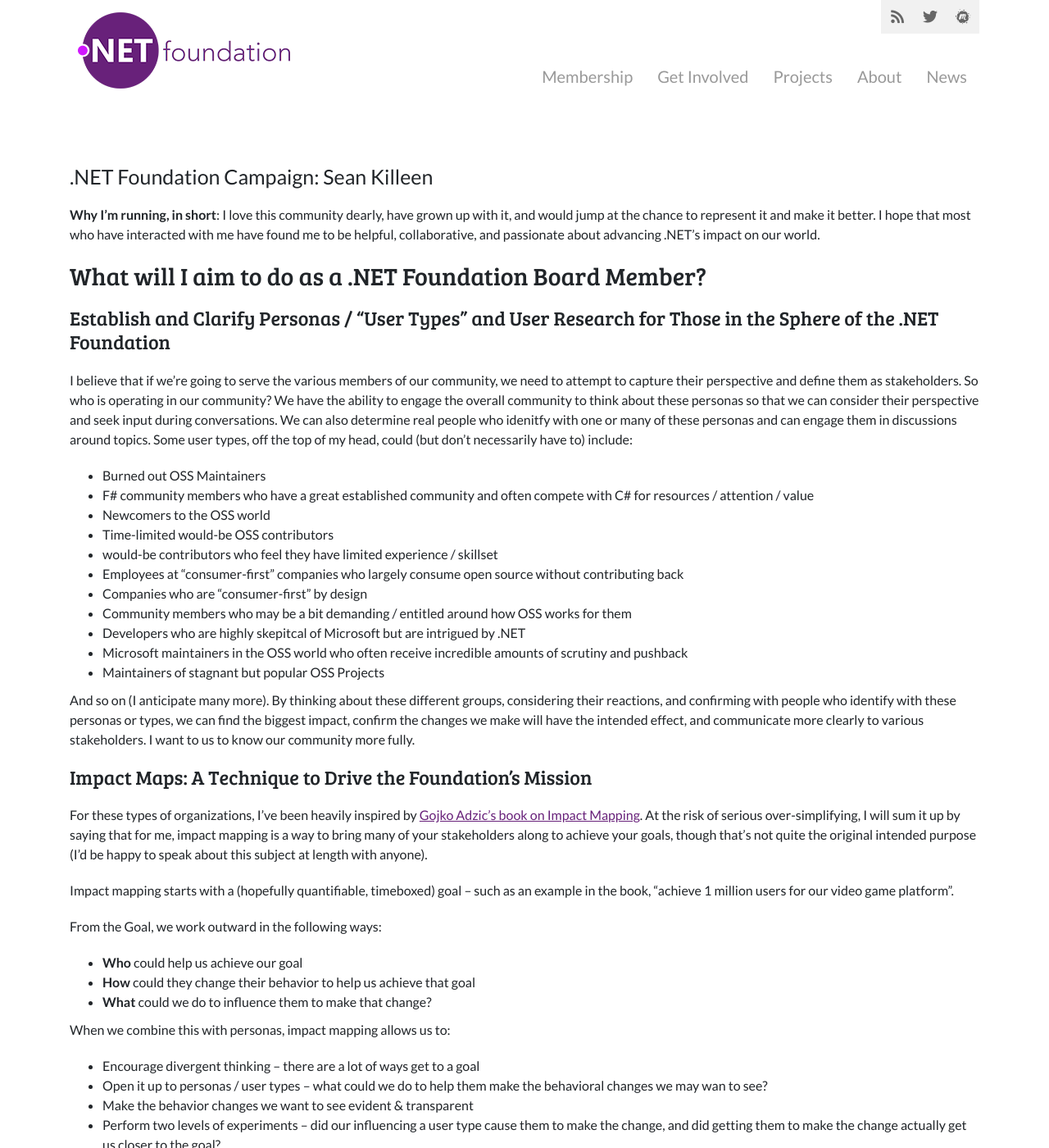
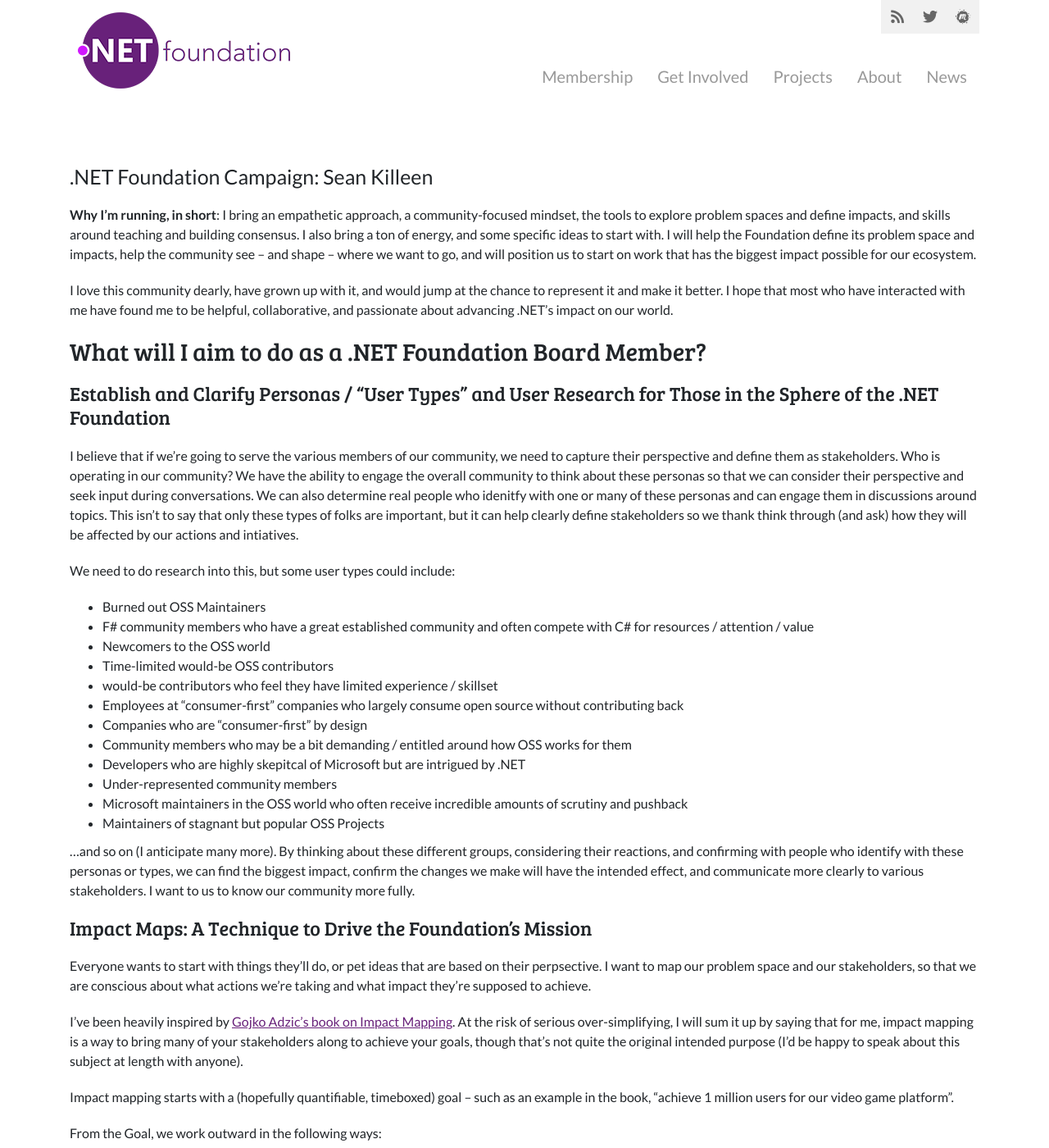
Before and after one commit to dotnet-foundation/election, a Jekyll site: the page built from _campaign-2019/sean-killeen.md, in a window 1280 px wide and 1400 px high. Shown: the whole window at 82% size. Built offline with Jekyll 4.4.1, drawn with Linux system fonts in a browser that asks for light colours; nearby versions of some CDN libraries; comment, search, counter and statistics services are not loaded; some of the changed text lies outside the part shown.

Commit message:
Changes based on feedback

```diff
--- a/_campaign-2019/sean-killeen.md
+++ b/_campaign-2019/sean-killeen.md
@@ -6,13 +6,17 @@ image: https://avatars3.githubusercontent.com/u/2148318
 
 # .NET Foundation Campaign: Sean Killeen
 
-**Why I'm running, in short**: I love this community dearly, have grown up with it, and would jump at the chance to represent it and make it better. I hope that most who have interacted with me have found me to be helpful, collaborative, and passionate about advancing .NET's impact on our world.
+**Why I'm running, in short**: I bring an empathetic approach, a community-focused mindset, the tools to explore problem spaces and define impacts, and skills around teaching and building consensus. I also bring a ton of energy, and some specific ideas to start with. I will help the Foundation define its problem space and impacts, help the community see -- and shape -- where we want to go, and will position us to start on work that has the biggest impact possible for our ecosystem.
+
+I love this community dearly, have grown up with it, and would jump at the chance to represent it and make it better. I hope that most who have interacted with me have found me to be helpful, collaborative, and passionate about advancing .NET's impact on our world.
 
 ## What will I aim to do as a .NET Foundation Board Member?
 
 ### Establish and Clarify Personas / "User Types" and User Research for Those in the Sphere of the .NET Foundation
 
-I believe that if we're going to serve the various members of our community, we need to attempt to capture their perspective and define them as stakeholders. So who is operating in our community? We have the ability to engage the overall community to think about these personas so that we can consider their perspective and seek input during conversations. We can also determine real people who idenitfy with one or many of these personas and can engage them in discussions around topics. Some user types, off the top of my head, could (but don't necessarily have to) include:
+I believe that if we're going to serve the various members of our community, we need to capture their perspective and define them as stakeholders. Who is operating in our community? We have the ability to engage the overall community to think about these personas so that we can consider their perspective and seek input during conversations. We can also determine real people who idenitfy with one or many of these personas and can engage them in discussions around topics. This isn't to say that only these types of folks are important, but it can help clearly define stakeholders so we thank think through (and ask) how they will be affected by our actions and intiatives.
+
+We need to do research into this, but some user types could include:
 
 * Burned out OSS Maintainers
 * F# community members who have a great established community and often compete with C# for resources / attention / value
@@ -23,14 +27,17 @@ I believe that if we're going to serve the various members of our community, we
 * Companies who are "consumer-first" by design
 * Community members who may be a bit demanding / entitled around how OSS works for them
 * Developers who are highly skepitcal of Microsoft but are intrigued by .NET
+* Under-represented community members
 * Microsoft maintainers in the OSS world who often receive incredible amounts of scrutiny and pushback
 * Maintainers of stagnant but popular OSS Projects
 
-And so on (I anticipate many more). By thinking about these different groups, considering their reactions, and confirming with people who identify with these personas or types, we can find the biggest impact, confirm the changes we make will have the intended effect, and communicate more clearly to various stakeholders. I want to us to know our community more fully.
+...and so on (I anticipate many more). By thinking about these different groups, considering their reactions, and confirming with people who identify with these personas or types, we can find the biggest impact, confirm the changes we make will have the intended effect, and communicate more clearly to various stakeholders. I want to us to know our community more fully.
 
 ### Impact Maps: A Technique to Drive the Foundation's Mission
 
-For these types of organizations, I've been heavily inspired by [Gojko Adzic's book on Impact Mapping](https://www.impactmapping.org/book.html). At the risk of serious over-simplifying, I will sum it up by saying that for me, impact mapping is a way to bring many of your stakeholders along to achieve your goals, though that's not quite the original intended purpose (I'd be happy to speak about this subject at length with anyone).
+Everyone wants to start with things they'll do, or pet ideas that are based on their perpsective. I want to map our problem space and our stakeholders, so that we are conscious about what actions we're taking and what impact they're supposed to achieve.
+
+I've been heavily inspired by [Gojko Adzic's book on Impact Mapping](https://www.impactmapping.org/book.html). At the risk of serious over-simplifying, I will sum it up by saying that for me, impact mapping is a way to bring many of your stakeholders along to achieve your goals, though that's not quite the original intended purpose (I'd be happy to speak about this subject at length with anyone).
 
 Impact mapping starts with a (hopefully quantifiable, timeboxed) goal -- such as an example in the book, "achieve 1 million users for our video game platform".
 
@@ -48,7 +55,7 @@ When we combine this with personas, impact mapping allows us to:
 * Perform two levels of experiments -- did our influencing a user type cause them to make the change, and did getting them to make the change actually get us closer to the goal?
 * Get us to quantify things we might not otherwise have quantified
 
-I'd love to create impact mapping around:
+I will work to create impact mapping around topics such as:
 
 * "Increase .NET OSS Maintainer Happiness Outside of the Foundation"
 * "Increase OSS Contributions"
@@ -57,9 +64,15 @@ I'd love to create impact mapping around:
 * "Add x amount more .NET Foundation Members"
 * "Ensure Sustainable .NET OSS Development" (though I'd want to make that more concrete in some ways)
 
+I am passionate about all these topics and more, but I feel they need to be defined, mapped and validated by the community if we're going to really move the needle on improving things.
+
 **An Example**
 
 [I started one here](https://mm.tt/1231198148?t=SYw6GdceY6) just to provide an idea of how these sorts of maps might start to take shape.
+
+### Define the "Problem Space"
+
+I believe the inaugural mission of the Board of Directors has to be to explore and clarify what the "problem space" is. Too often, folks in our line of work are prone to solutioning. I will ensure we first encourage divergent thinking to capture a number of different ideas, and that we share this problem space with the community more broadly, so that the community and foundation members have a transparent view into where they may be able to contribute to the Foundation's impact.
 
 ### I've got a ton of ideas
 
@@ -71,7 +84,10 @@ Throwing some examples of these out here now:
 * A toolset to help enterprises understand how much OSS actually helps them (by analyzing their used nuget packages)
 * Establishing "bat-signal teams" of foundation & community members. When an OSS maintainer is underwater, burning out, or needs some support, they can turn on the bat signal and get some help, pronto.
 * On-boarding mentoring sessions (Twitch, gchat, etc.) that gives developers who are interested but inexperienced a natural apprenticeship into OSS
-* Establishing a "Foundation-approved" process for companies to donate time/money to OSS and finding ways to publicly thank those that to
+* Establishing a "Foundation-approved" process for companies to donate time/money to OSS and finding ways to publicly thank those that do
+* A portfolio system of GitHub contributions at an organizational level, so companies can proudly show their support for OSS in a detailed way
+* Surfacing the great work of community projects such as [Discover .NET](https://discoverdot.net/) and [BuiltWith.NET](https://builtwithdot.net/), and the contents within.
+* Providing a way for companies to see where they are relative to their peers in the OSS journey and to understand where the benefits are in evolving their OSS commitments
 
 ## Why I'm Running (the long version)
 
@@ -89,18 +105,19 @@ But honestly, the biggest reason?
 ## Why Me Specifically?
 
 * **A quick word on some earlier comments**: My original comments [can be found here](https://github.com/dotnet-foundation/election/blob/1693cca3f2eab8f8960c56630a846418955c1dfc/_campaign-2019/sean-killeen.md) (I believe in transparency), but I had the chance to do some learning in public and I think it's only fair that I share that learning here. I made a comment that I didn't want to see a board made up of all white guys. While I was speaking to wanting larger representation, I also wasn't appropriately appreciating that this often makes folks feel devalued for the other things they bring to the ecosystem beyond their identity, which is a crappy feeling I didn't intend to convey. But also it doesn't make the bigger idea clear enough, which is that **no matter who is on the board, we should (and I will) be working to listen to and represent all members of the community**. By speaking to this on the surface, I was doing a disservice to what I really wanted to say about it, which is that as a board member I see my first duty as listening to and representing everyone's many varied experiences, cultures, and backgrounds. So yeah, I have to say I messed up about my approach there and I'm grateful to the folks who engaged with me or the subject of why that particular sort of statement did not at all have the effect I intended.
+* **I don't shy away from big challenges**: I have served as the technical lead on a project dubbed "more complex than the moon landing" by industry analysts. I have affected cultural change at organizations large and small, and I am most energized in areas where I can make as big a positive impact as possible.
+* **I firmly believe in servant leadership**: The way to lead is to support, to empathize, to grow others, and to draw a connection between the goals of an organization and how others can contribute to those goals.
 * **I'm a teacher at heart:** At my current employer, in additional to technical leadership across clients, I train software developers and testers from all over on agile principles and practices (the mindset, not the prescriptive guidance) and how to apply better approaches to their software development. I have a sense of how to reach people, and also some of the broader themes that folks may struggle with as they attempt to level up their software development & OSS knowledge.
 * **I'm _not_ a famous community member**: I say this half-jokingly, but I do think it's important to an extent. I think I have a perspective and community that often reflects the day-to-day challenges of moving things forward, and therefore I may be able to find ways to move folks forward from where they are.
 
 ## My .NET Contributions
-I am by no means as well-known as many of the members here. But that hasn't stopped me from contributing in my own ways.
 
 * I maintain a tiny link-shortener project called [xluhco](http://github.com/excellalabs/xluhco)
 * During [a kerfuffle around including the Paket package manager in the nuget gallery](https://github.com/NuGet/NuGetGallery/pull/4437), I [created a Chrome extension](https://github.com/SeanKilleen/paket-attacket) to allow the expected result in the interim while things were discussed.
 * I've contributed to [Akka.NET](https://github.com/akkadotnet/akka.net/pulls?utf8=%E2%9C%93&q=is%3Apr+author%3ASeanKilleen+is%3Aclosed+is%3Amerged) and [its web site](https://github.com/akkadotnet/getakka.net/pulls?utf8=%E2%9C%93&q=is%3Apr+author%3ASeanKilleen+is%3Aclosed+is%3Amerged), [The .NET Core Workshop](https://github.com/dotnet-presentations/aspnetcore-app-workshop/pulls?utf8=%E2%9C%93&q=is%3Apr+author%3ASeanKilleen+is%3Aclosed+is%3Amerged), [Octokit.NET](https://github.com/octokit/octokit.net/pulls?utf8=%E2%9C%93&q=is%3Apr+author%3ASeanKilleen+is%3Aclosed+is%3Amerged), [ASP.NET docs](https://github.com/aspnet/docs/pulls?utf8=%E2%9C%93&q=is%3Apr+author%3ASeanKilleen+is%3Aclosed+is%3Amerged), [Up-for-grabs.net](https://github.com/up-for-grabs/up-for-grabs.net/pulls?utf8=%E2%9C%93&q=is%3Apr+author%3ASeanKilleen+is%3Aclosed+is%3Amerged), [the RavenDB book](https://github.com/ravendb/book/pulls?utf8=%E2%9C%93&q=is%3Apr+author%3ASeanKilleen+is%3Aclosed+is%3Amerged), [fixed VB syntax highlighting on the office docs](https://github.com/OfficeDev/office-content/pull/3), [Refit](https://github.com/reactiveui/refit/pull/451), [Discover.NET](https://github.com/daveaglick/discoverdotnet/pulls?utf8=%E2%9C%93&q=is%3Apr+author%3ASeanKilleen+is%3Aclosed+is%3Amerged)    (I know this because of a tool I'm working on OSSing called PortfoliOSS)
 * I have a number of [blog posts](https://SeanKilleen.com), [talks](http://SeanKilleen.com/Presentations), and [AMAs](https://github.com/SeanKilleen/ama) where I attempt to give back knowledge that I have or share what I learn.
 
-More in the links below
+More in the links below.
 
 ## Links
 * [My 2017 talk on OSS Maturity in the .NET Community](https://www.youtube.com/watch?v=jFDXNGFvcYg) -- in case this helps inform some of the ways I feel about OSS and how I might like to move things forward.
```
